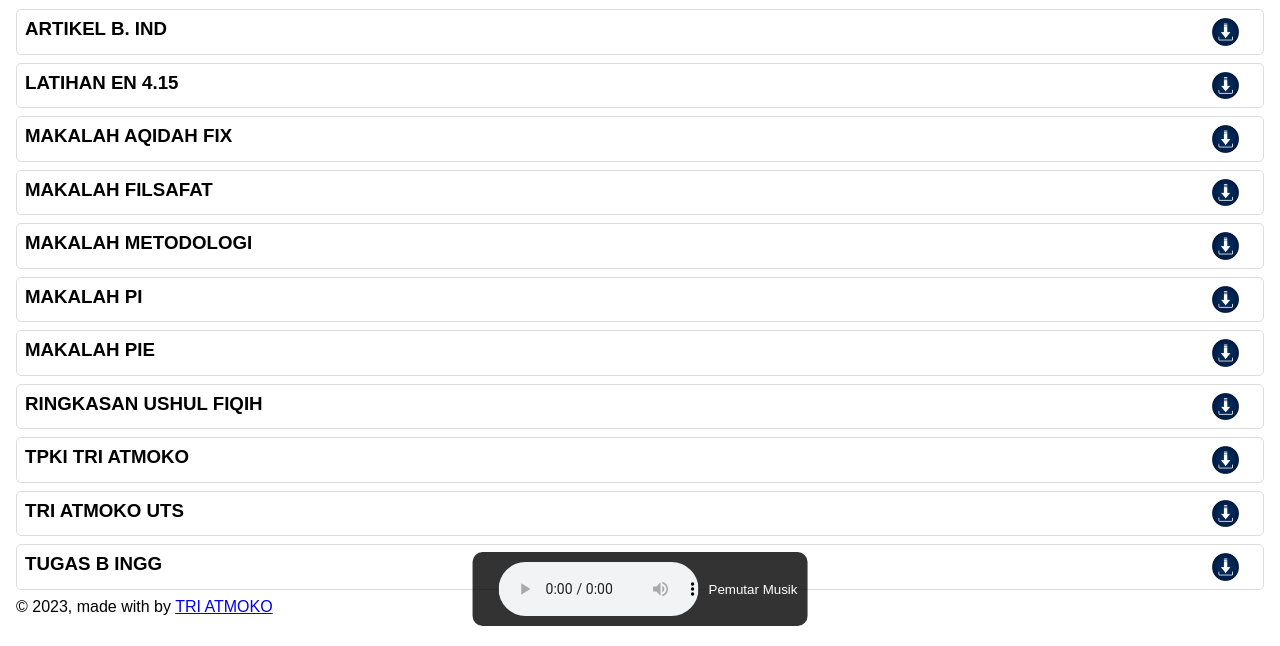
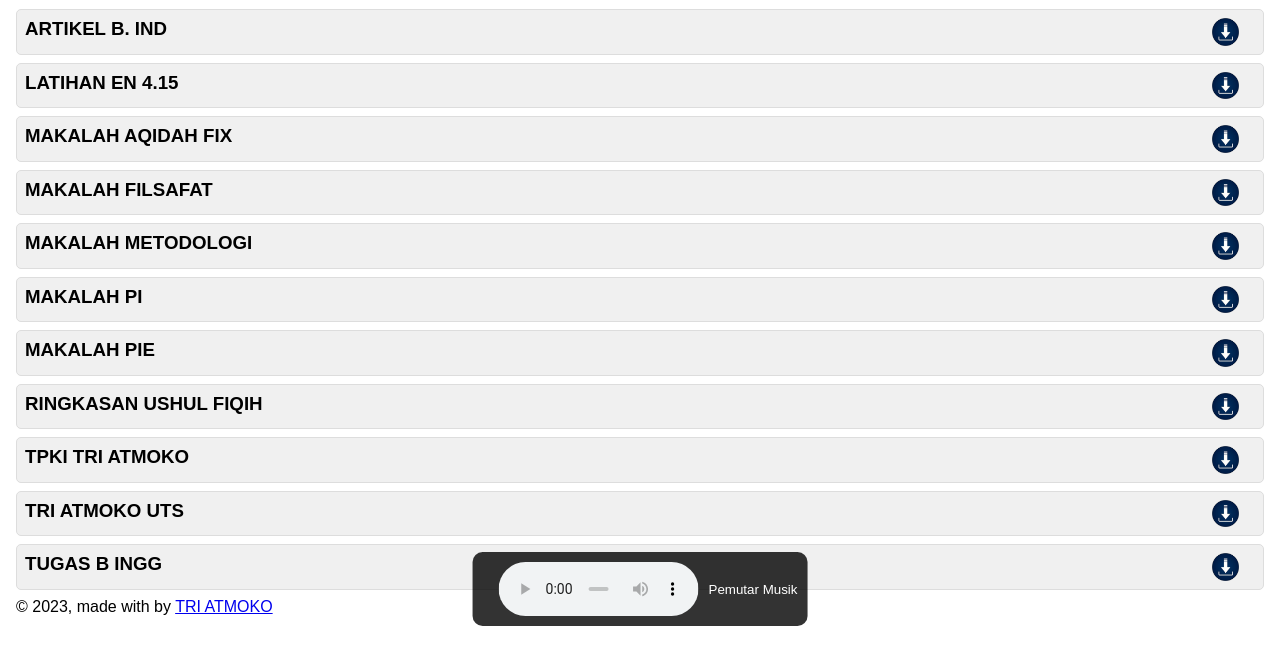
Before and after one commit to TRI-ATMOKO-ID/SEMESTER-1, a plain HTML site: page index.html in a window 1280 px wide. Shown: the part 154-800 px from the top of the page. Drawn offline with nearby package versions, Linux system fonts and the light colour scheme.

Commit message:
Update index.html

```diff
--- a/index.html
+++ b/index.html
@@ -2,6 +2,23 @@
 <html lang="en">
 <head>
     <style>
+    /* Menambahkan efek animasi card box */
+li {
+  list-style: none;
+  margin-bottom: 20px;
+  padding: 15px;
+  background-color: #f0f0f0;
+  border-radius: 8px;
+  transition: transform 0.3s ease-in-out;
+}
+
+/* Efek ketika kursor mengarah ke card */
+li:hover {
+  transform: scale(1.05);
+}
+
+
+
     .music-player {
       position: fixed;
       bottom: 20px;
```
